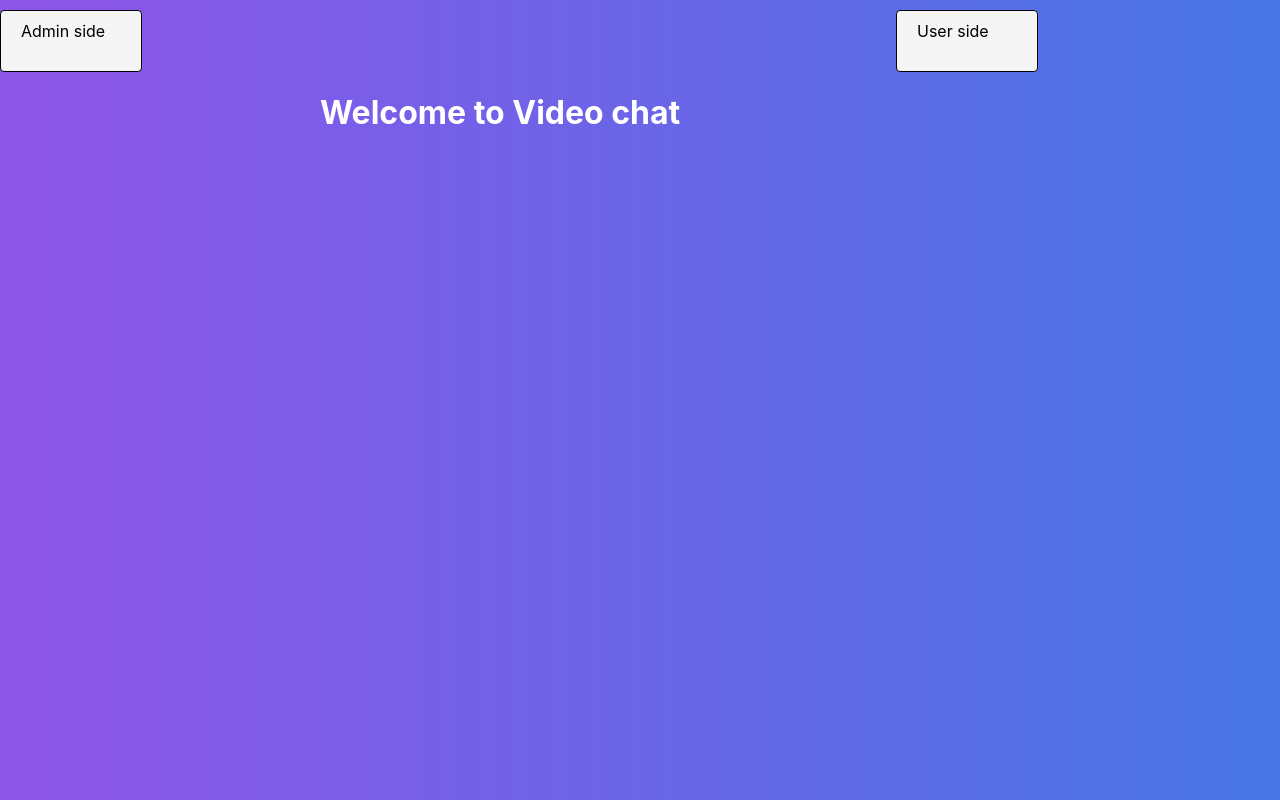
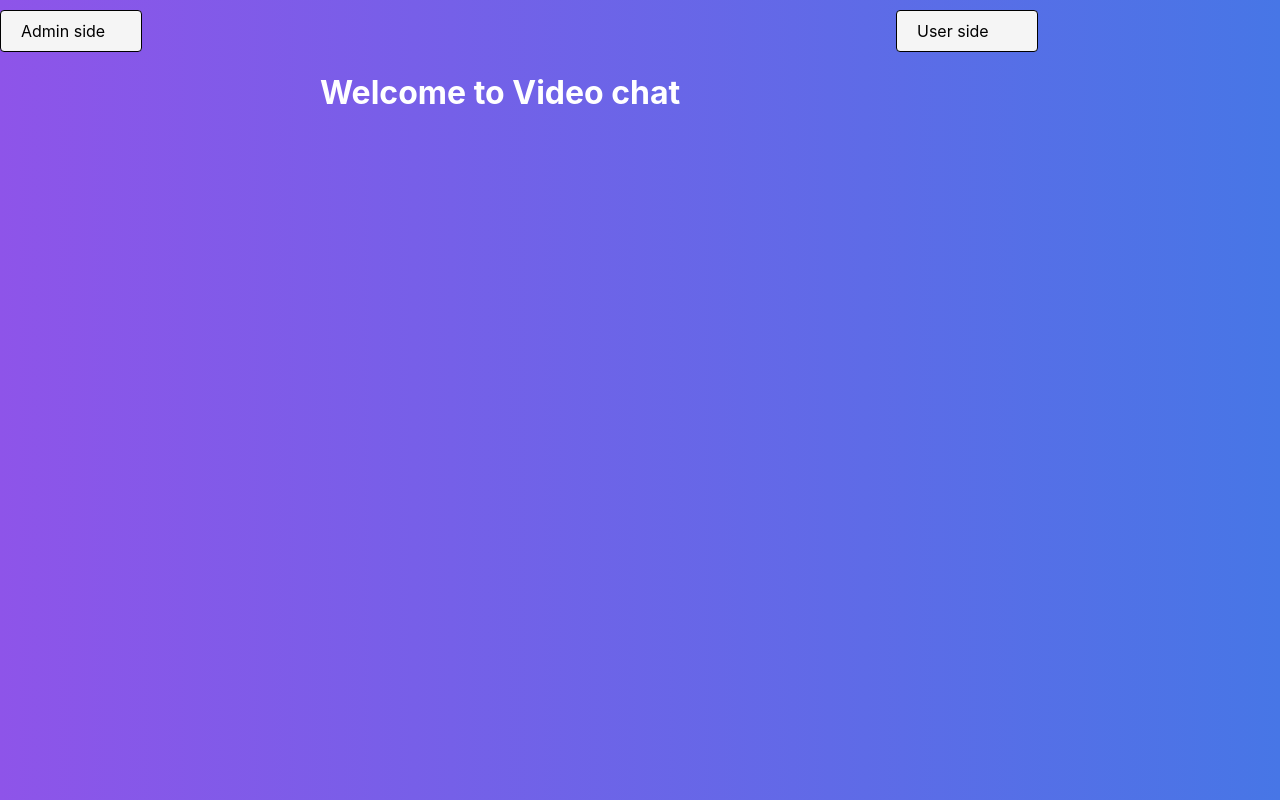
Before and after one commit to kodirov8788/socket-io-project, a React (Create React App) app: page / in a window 1280 px wide. Built offline with nearby package versions, Linux system fonts and the light colour scheme.

Commit message:
commit 5

```diff
--- a/src/AdminSide.js
+++ b/src/AdminSide.js
@@ -64,7 +64,8 @@ function AdminSide() {
       });
     }
   }, [callAccess, locate]);
-  const callUser = (id) => {
+  useEffect(
+    (id) => {
       const peer = new Peer({
         initiator: true,
         trickle: false,
@@ -90,7 +91,10 @@ function AdminSide() {
 
         connectionRef.current = peer;
       }
-  };
+    },
+    [locate, me, name, stream]
+  );
+  // const callUser = (id) => {};
   const answerCall = () => {
     setCallAccepted(true);
     const peer = new Peer({
--- a/src/App.css
+++ b/src/App.css
@@ -67,7 +67,7 @@ body {
   border-radius: 4px;
   margin-top: 10px;
   position: relative;
-  height: 40px;
+  height: auto;
 }
 .link:hover {
   background: #ccc;
```
Lines whose indentation alone changed are shown as unchanged.
